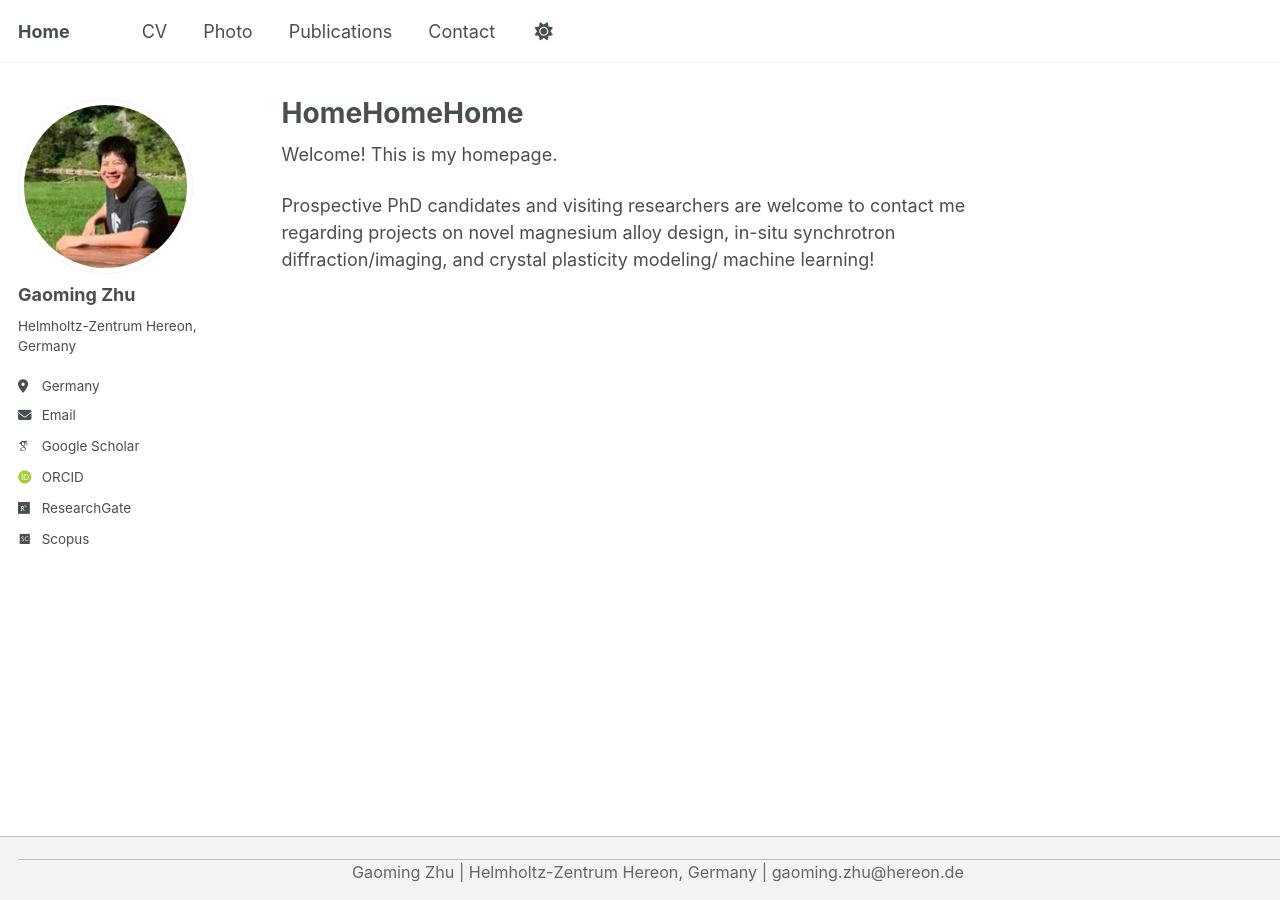
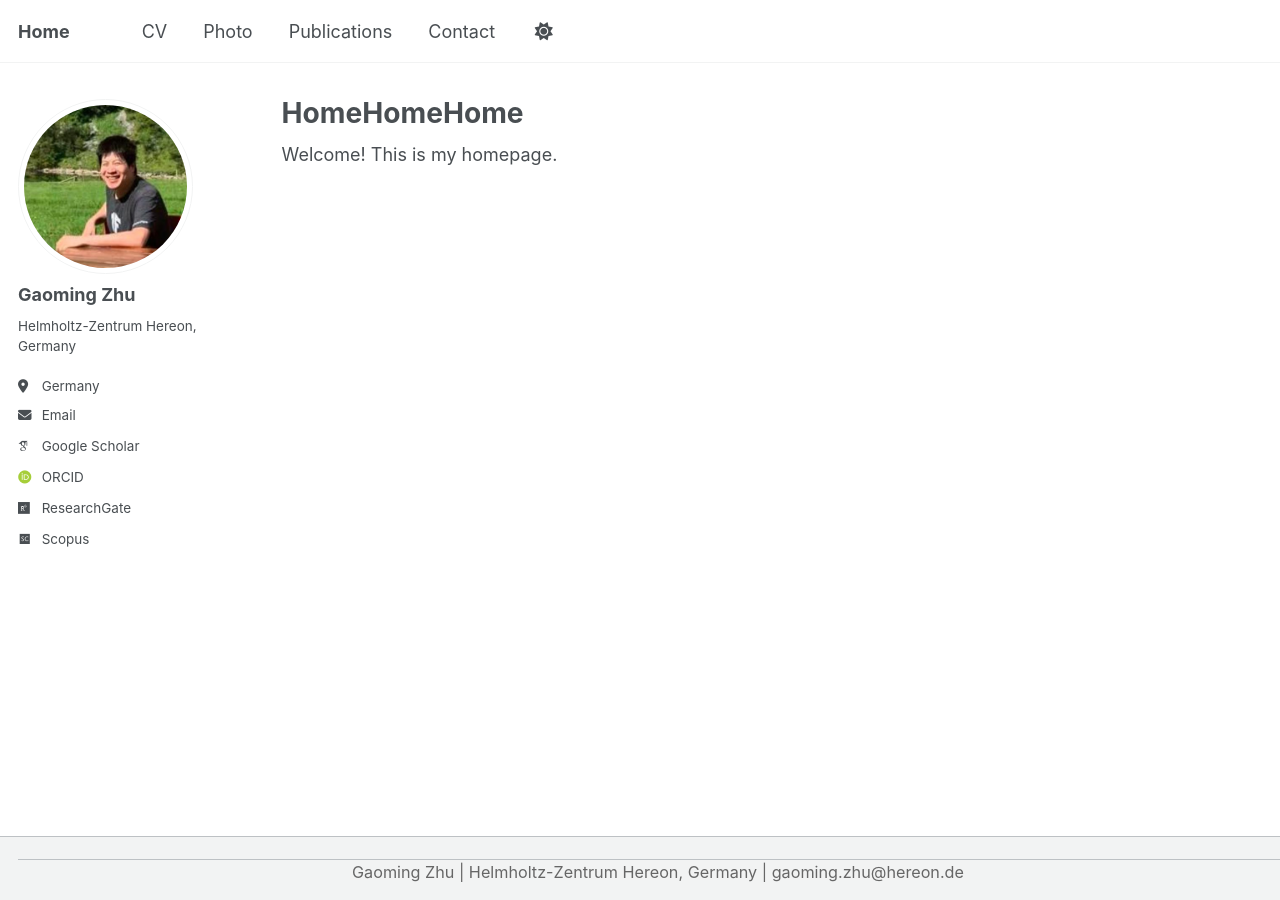
Before and after one commit to zgm900613/zgm900613.github.io, a Jekyll site: the page built from index.md, in a window 1280 px wide. Built offline with Jekyll 4.4.1, drawn with Linux system fonts in a browser that asks for light colours; some web fonts are replaced; a script that is not in the unit is left out.

Commit message:
Update index.md

```diff
--- a/index.md
+++ b/index.md
@@ -6,5 +6,3 @@ author_profile: true
 ---
 
 Welcome! This is my homepage.
-
-Prospective PhD candidates and visiting researchers are welcome to contact me regarding projects on novel magnesium alloy design, in-situ synchrotron diffraction/imaging, and crystal plasticity modeling/ machine learning!
```
